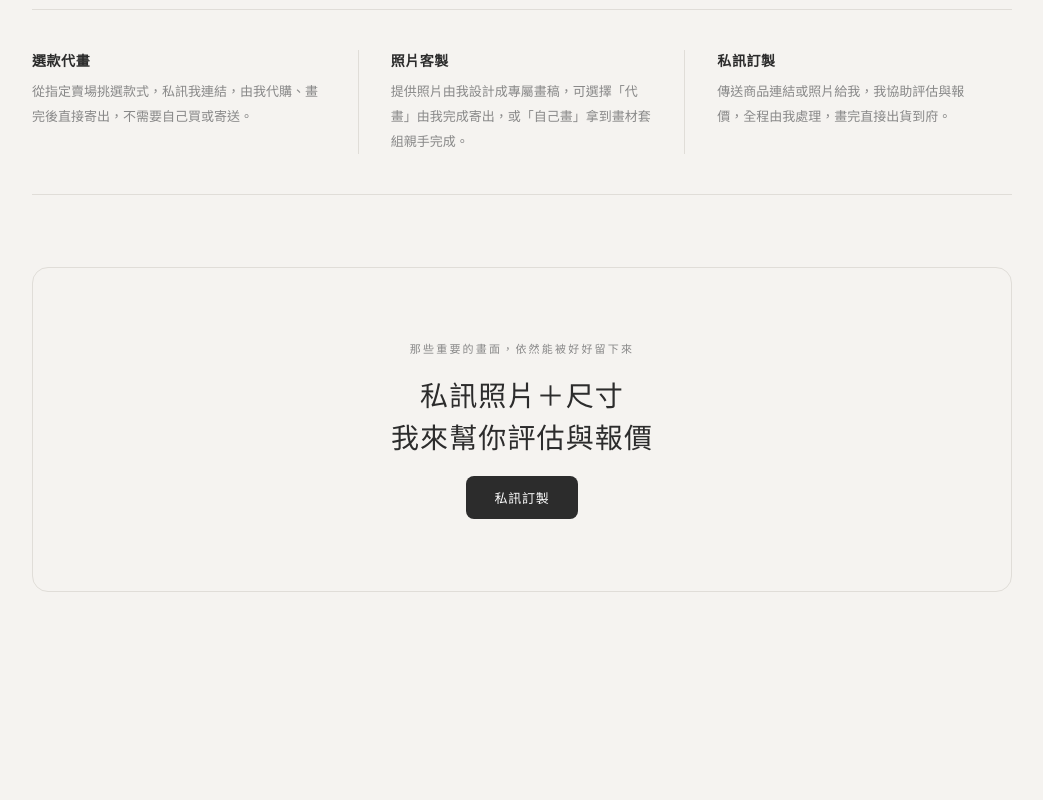
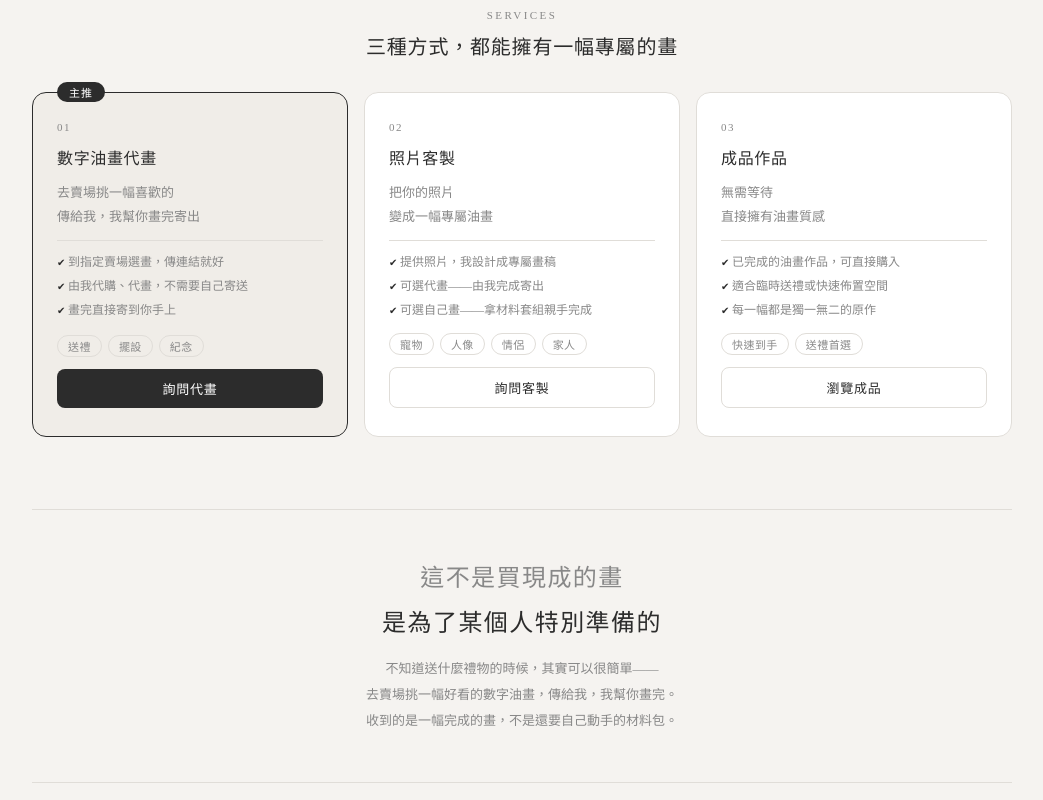
Before and after one commit to yiznmin/painting-website, a Vue app: page / in a window 1280 px wide. Shown: the part 1160-1960 px from the top of the page, without its empty margins (220-1263 px from the left). Before the commit the page ends 1840 px from the top, so only its background shows below. Built offline with nearby package versions, Linux system fonts and the light colour scheme; a web font is replaced by a local one.

Commit message:
Revamp homepage services section with 3 service cards and value section
Co-Authored-By: Claude Sonnet 4.6 <noreply@anthropic.com>

```diff
--- a/src/data/artworks.js
+++ b/src/data/artworks.js
@@ -7,6 +7,7 @@ export const artworks = [
     size: '40×40',
     colors: '24色',
     difficulty: '簡易',
+    classification:'快速選購成品',
     description: '以細膩筆觸描繪戴著頭巾的白色貓咪，靜謐而優雅。'
   },
   {
@@ -16,6 +17,7 @@ export const artworks = [
     size: '40×40',
     colors: '24色',
     difficulty: '簡易',
+    classification:'快速選購成品',
     description: '斑斕花紋的貓咪，頭巾為牠增添一份神秘氣息。'
   },
   {
--- a/src/views/HomeView.vue
+++ b/src/views/HomeView.vue
@@ -75,19 +75,78 @@
       </div>
     </section>
 
-    <!-- 服務特色 -->
-    <section class="features">
-      <div v-for="item in features" :key="item.title" class="feature-item">
-        <h3 class="feature-title">{{ item.title }}</h3>
-        <p class="feature-desc">{{ item.desc }}</p>
+    <!-- 服務項目 -->
+    <section class="services">
+      <div class="services-header">
+        <p class="services-label">SERVICES</p>
+        <h2 class="services-title">三種方式，都能擁有一幅專屬的畫</h2>
       </div>
+      <div class="service-cards">
+
+        <!-- 主推 -->
+        <div class="service-card featured">
+          <div class="service-badge">主推</div>
+          <div class="service-num">01</div>
+          <h3 class="service-name">數字油畫代畫</h3>
+          <p class="service-tagline">去賣場挑一幅喜歡的<br />傳給我，我幫你畫完寄出</p>
+          <ul class="service-points">
+            <li>到指定賣場選畫，傳連結就好</li>
+            <li>由我代購、代畫，不需要自己寄送</li>
+            <li>畫完直接寄到你手上</li>
+          </ul>
+          <div class="service-tags">
+            <span>送禮</span><span>擺設</span><span>紀念</span>
+          </div>
+          <RouterLink to="/contact" class="service-btn">詢問代畫</RouterLink>
+        </div>
+
+        <!-- 照片客製 -->
+        <div class="service-card">
+          <div class="service-num">02</div>
+          <h3 class="service-name">照片客製</h3>
+          <p class="service-tagline">把你的照片<br />變成一幅專屬油畫</p>
+          <ul class="service-points">
+            <li>提供照片，我設計成專屬畫稿</li>
+            <li>可選代畫——由我完成寄出</li>
+            <li>可選自己畫——拿材料套組親手完成</li>
+          </ul>
+          <div class="service-tags">
+            <span>寵物</span><span>人像</span><span>情侶</span><span>家人</span>
+          </div>
+          <RouterLink to="/contact" class="service-btn-ghost">詢問客製</RouterLink>
+        </div>
+
+        <!-- 成品 -->
+        <div class="service-card">
+          <div class="service-num">03</div>
+          <h3 class="service-name">成品作品</h3>
+          <p class="service-tagline">無需等待<br />直接擁有油畫質感</p>
+          <ul class="service-points">
+            <li>已完成的油畫作品，可直接購入</li>
+            <li>適合臨時送禮或快速佈置空間</li>
+            <li>每一幅都是獨一無二的原作</li>
+          </ul>
+          <div class="service-tags">
+            <span>快速到手</span><span>送禮首選</span>
+          </div>
+          <RouterLink to="/portfolio" class="service-btn-ghost">瀏覽成品</RouterLink>
+        </div>
+
+      </div>
+    </section>
+
+    <!-- 心理價值 -->
+    <section class="value-section">
+      <p class="value-quote">這不是買現成的畫</p>
+      <p class="value-quote accent">是為了某個人特別準備的</p>
+      <p class="value-sub">不知道送什麼禮物的時候，其實可以很簡單——<br />去賣場挑一幅好看的數字油畫，傳給我，我幫你畫完。<br />收到的是一幅完成的畫，不是還要自己動手的材料包。</p>
     </section>
 
     <!-- CTA 底部 -->
     <section class="cta-section">
-      <p class="cta-sub">那些重要的畫面，依然能被好好留下來</p>
-      <h2 class="cta-title">私訊照片＋尺寸<br />我來幫你評估與報價</h2>
-      <RouterLink to="/contact" class="btn-primary">私訊訂製</RouterLink>
+      <p class="cta-sub">有送禮需求？想先確認時間？</p>
+      <h2 class="cta-title">私訊照片或商品連結<br />我來幫你評估與安排</h2>
+      <RouterLink to="/contact" class="btn-primary">立即諮詢</RouterLink>
     </section>
 
   </div>
@@ -103,20 +162,6 @@ const featuredArtworks = computed(() => {
   return [candy, ...rest]
 })
 
-const features = [
-  {
-    title: '選款代畫',
-    desc: '從指定賣場挑選款式，私訊我連結，由我代購、畫完後直接寄出，不需要自己買或寄送。'
-  },
-  {
-    title: '照片客製',
-    desc: '提供照片由我設計成專屬畫稿，可選擇「代畫」由我完成寄出，或「自己畫」拿到畫材套組親手完成。'
-  },
-  {
-    title: '私訊訂製',
-    desc: '傳送商品連結或照片給我，我協助評估與報價，全程由我處理，畫完直接出貨到府。'
-  }
-]
 </script>
 
 <style scoped>
@@ -330,37 +375,175 @@ const features = [
   color: var(--color-text-light);
 }
 
-/* ── Features ── */
-.features {
+/* ── Services ── */
+.services-header {
+  text-align: center;
+  margin-bottom: 32px;
+}
+
+.services-label {
+  font-size: 11px;
+  letter-spacing: 0.22em;
+  color: var(--color-text-light);
+  margin-bottom: 10px;
+}
+
+.services-title {
+  font-family: var(--font-serif);
+  font-size: 20px;
+  font-weight: 400;
+  letter-spacing: 0.04em;
+}
+
+.service-cards {
   display: grid;
   grid-template-columns: repeat(3, 1fr);
-  gap: 0;
+  gap: 16px;
+}
+
+.service-card {
+  position: relative;
+  border: 1px solid var(--color-border);
+  border-radius: 14px;
+  padding: 28px 24px;
+  display: flex;
+  flex-direction: column;
+  gap: 12px;
+  background: #fff;
+}
+
+.service-card.featured {
+  border-color: var(--color-text);
+  background: var(--color-hover);
+}
+
+.service-badge {
+  position: absolute;
+  top: -11px;
+  left: 24px;
+  background: var(--color-text);
+  color: #fff;
+  font-size: 11px;
+  padding: 2px 12px;
+  border-radius: 20px;
+  letter-spacing: 0.08em;
+}
+
+.service-num {
+  font-size: 11px;
+  letter-spacing: 0.14em;
+  color: var(--color-text-light);
+}
+
+.service-name {
+  font-size: 16px;
+  font-weight: 500;
+  letter-spacing: 0.04em;
+}
+
+.service-tagline {
+  font-size: 13px;
+  line-height: 1.8;
+  color: var(--color-text-light);
+}
+
+.service-points {
+  list-style: none;
+  padding: 0;
+  display: flex;
+  flex-direction: column;
+  gap: 5px;
+  border-top: 1px solid var(--color-border);
+  padding-top: 12px;
+}
+
+.service-points li {
+  font-size: 12px;
+  color: var(--color-text-light);
+  line-height: 1.6;
+}
+
+.service-points li::before {
+  content: '✔ ';
+  color: var(--color-text);
+  font-size: 10px;
+}
+
+.service-tags {
+  display: flex;
+  flex-wrap: wrap;
+  gap: 6px;
+  margin-top: auto;
+}
+
+.service-tags span {
+  font-size: 11px;
+  color: var(--color-text-light);
+  border: 1px solid var(--color-border);
+  border-radius: 20px;
+  padding: 2px 10px;
+  letter-spacing: 0.04em;
+}
+
+.service-btn {
+  display: inline-block;
+  background: var(--color-text);
+  color: #fff;
+  border-radius: 8px;
+  padding: 10px 20px;
+  font-size: 13px;
+  letter-spacing: 0.06em;
+  transition: opacity 0.2s;
+  text-align: center;
+}
+
+.service-btn:hover { opacity: 0.75; }
+
+.service-btn-ghost {
+  display: inline-block;
+  border: 1px solid var(--color-border);
+  color: var(--color-text);
+  border-radius: 8px;
+  padding: 10px 20px;
+  font-size: 13px;
+  letter-spacing: 0.06em;
+  transition: border-color 0.2s, background 0.2s;
+  text-align: center;
+}
+
+.service-btn-ghost:hover {
+  border-color: var(--color-text);
+  background: var(--color-hover);
+}
+
+/* ── Value ── */
+.value-section {
+  text-align: center;
+  padding: 48px 24px;
   border-top: 1px solid var(--color-border);
   border-bottom: 1px solid var(--color-border);
-  padding: 40px 0;
-}
-
-.feature-item {
   display: flex;
   flex-direction: column;
   gap: 10px;
-  padding: 0 32px;
-  border-right: 1px solid var(--color-border);
 }
 
-.feature-item:first-child { padding-left: 0; }
-.feature-item:last-child  { border-right: none; }
-
-.feature-title {
-  font-size: 14px;
-  font-weight: 600;
-  letter-spacing: 0.04em;
+.value-quote {
+  font-family: var(--font-serif);
+  font-size: clamp(18px, 2.2vw, 24px);
+  font-weight: 400;
+  letter-spacing: 0.06em;
+  color: var(--color-text-light);
 }
 
-.feature-desc {
+.value-quote.accent {
+  color: var(--color-text);
+}
+
+.value-sub {
   font-size: 13px;
-  line-height: 1.9;
+  line-height: 2;
   color: var(--color-text-light);
+  margin-top: 8px;
 }
 
 /* ── CTA ── */
@@ -403,18 +586,7 @@ const features = [
 
 @media (max-width: 700px) {
   .featured-grid { grid-template-columns: repeat(2, 1fr); }
-  .features {
-    grid-template-columns: 1fr;
-    padding: 32px 0;
-    gap: 28px;
-  }
-  .feature-item {
-    padding: 0;
-    border-right: none;
-    border-bottom: 1px solid var(--color-border);
-    padding-bottom: 28px;
-  }
-  .feature-item:last-child { border-bottom: none; padding-bottom: 0; }
+  .service-cards { grid-template-columns: 1fr; }
 }
 
 @media (max-width: 480px) {
```
